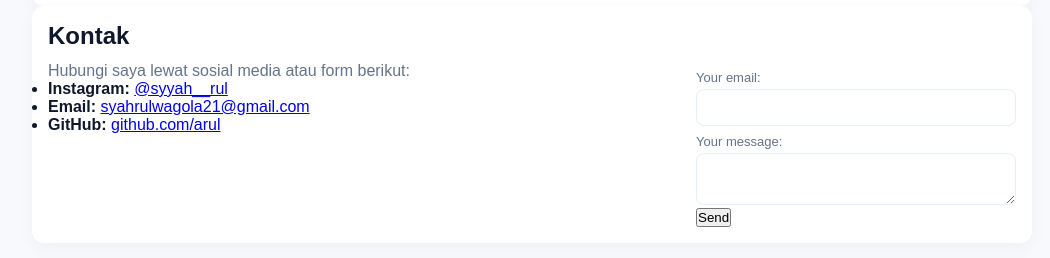
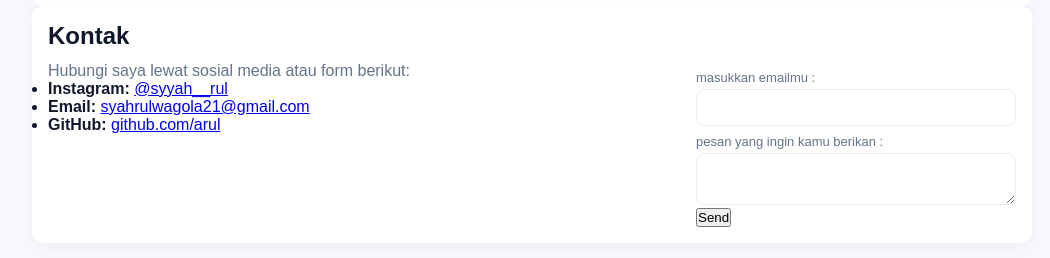
Before and after one commit to syahrulwagola21/arul, a plain HTML site: page index.html in a window 1280 px wide. Shown: the part 2732-2990 px from the top of the page, without its empty margins (108-1158 px from the left). Drawn offline with Linux system fonts and the light colour scheme.

Commit message:
Update index.html

```diff
--- a/index.html
+++ b/index.html
@@ -156,11 +156,11 @@
   method="POST"
 >
   <label>
-    Your email:
+    masukkan emailmu :
     <input type="email" name="email">
   </label>
   <label>
-    Your message:
+    pesan yang ingin kamu berikan :
     <textarea name="message"></textarea>
   </label>
   <!-- your other form fields go here -->
```
